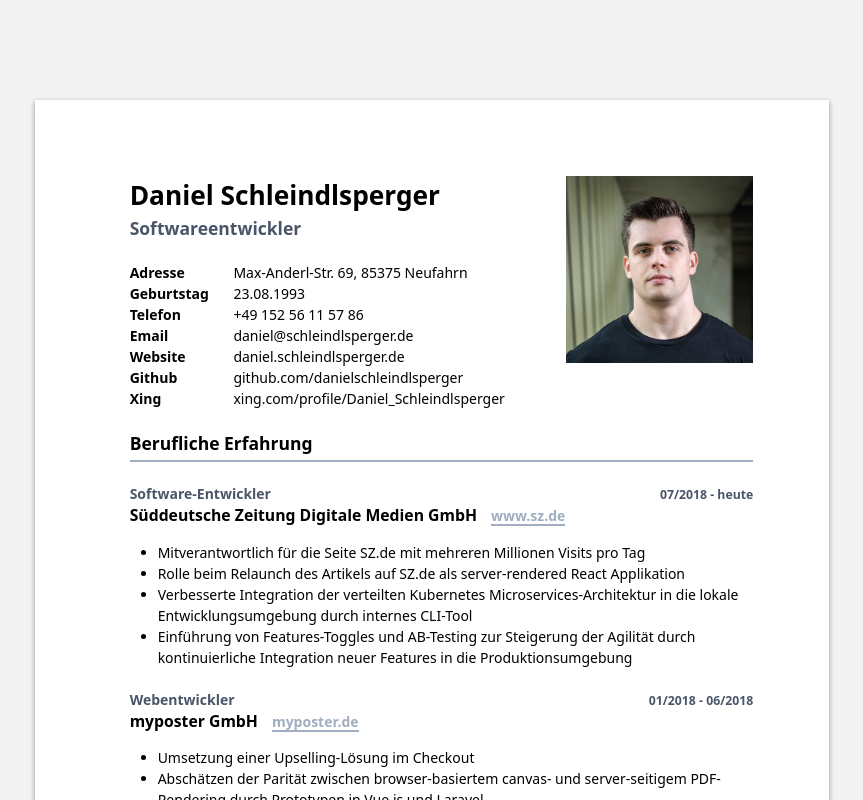
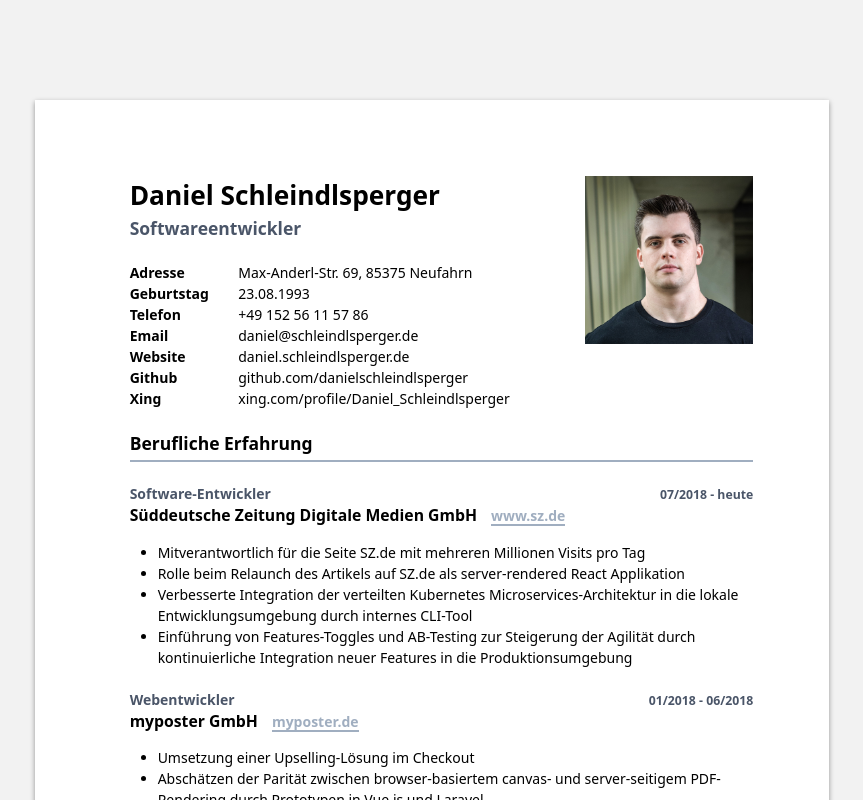
Before and after one commit to danielschleindlsperger/lebenslauf, a React (Vite) app: page / in a window 1280 px wide. Shown: the top 800 px of the page, without its empty margins (208-1071 px from the left). Built offline with nearby package versions, Linux system fonts and the light colour scheme.

Commit message:
lower width of avatar image

```diff
--- a/src/components/basics.tsx
+++ b/src/components/basics.tsx
@@ -41,7 +41,7 @@ export const Basics = () => {
             <Profiles />
           </address>
         </div>
-        <Avatar className="w-56" />
+        <Avatar className="w-48" />
       </div>
     </div>
   )
```
